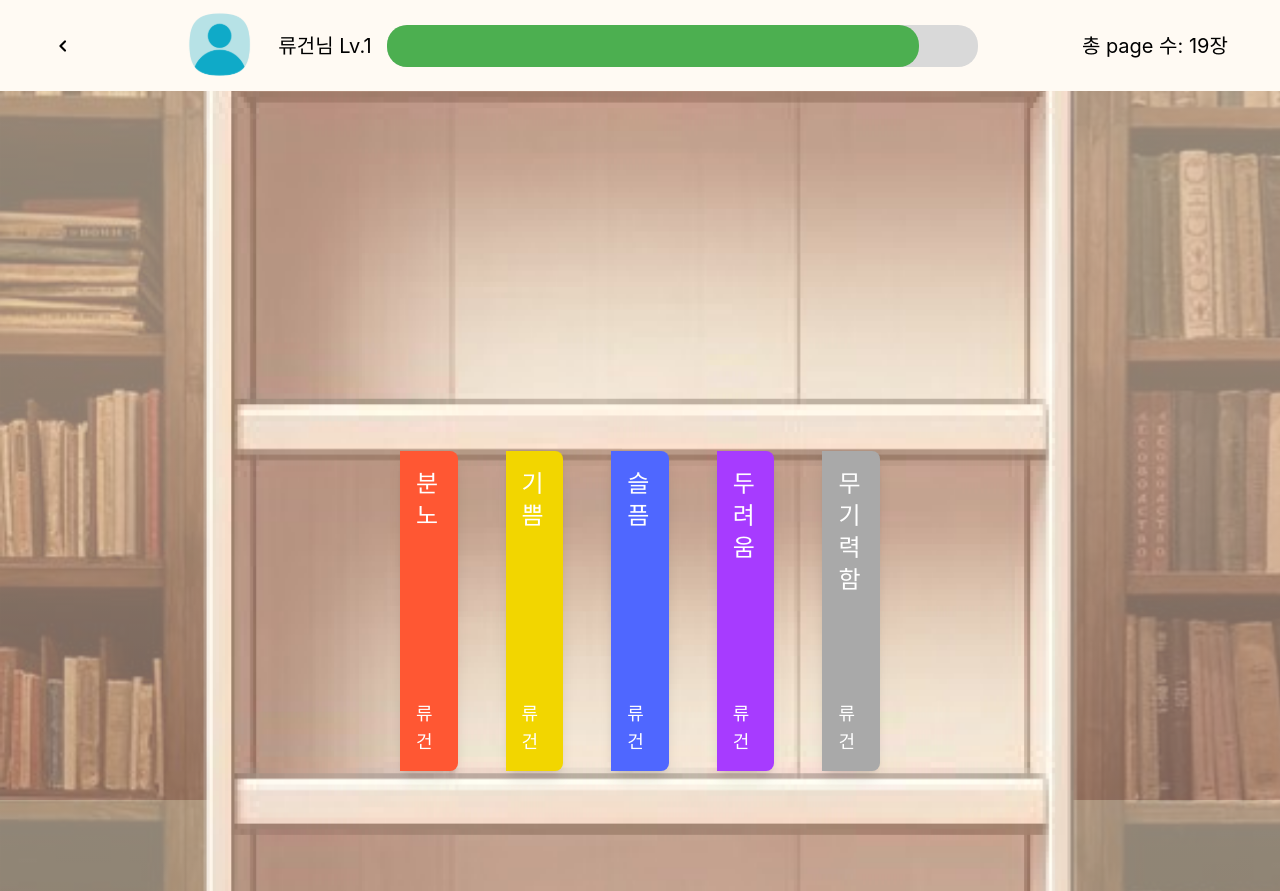
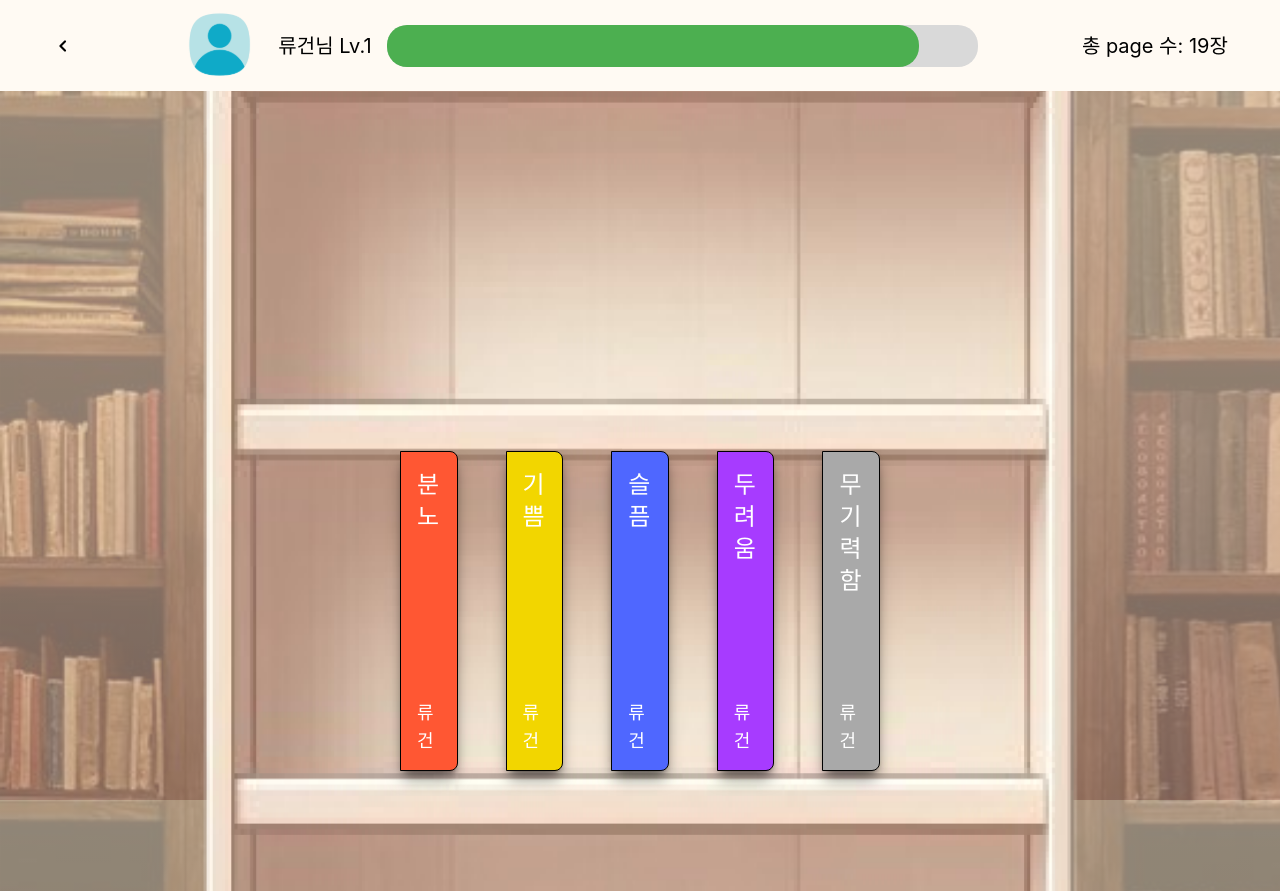
Before and after one commit to jinju-yang/COKOBALL-FRONT, a React (Create React App) app in the folder feel_in/: page /main in a window 1280 px wide. Built offline with nearby package versions, Linux system fonts and the light colour scheme; no server answers; what recoil-persist would draw is missing.

Commit message:
feat: api 연결

```diff
--- /dev/null
+++ b/feel_in/src/api/Get.js
@@ -0,0 +1,12 @@
+import axios from 'axios';
+
+const BASE_URL = process.env.REACT_APP_API_URL;
+
+export const diariesGet = async (emotionId) => {
+  try{
+    const response = await axios.get(`${BASE_URL}/api/diaries/${emotionId}`);
+    return response.data;
+  } catch (error) {
+    console.log(error);
+  }
+}
--- a/feel_in/src/components/BookSpine.js
+++ b/feel_in/src/components/BookSpine.js
@@ -1,6 +1,7 @@
 import React, { useState } from "react";
 import BookSound from '../assets/sounds/booksound.wav';
 import { Howl } from 'howler';
+import { useNavigate } from 'react-router-dom';
 
 function effectSound(src, volume = 1) {
   let sound;
@@ -12,16 +13,17 @@ function effectSound(src, volume = 1) {
   return sound;
 }
 
-const BookSpine = ({ bookname = "Test", author = "Author", color = "#A08375" }) => {
+const BookSpine = ({ bookname = "Test", author = "Author", color = "#A08375", id }) => {
   const [isClicked, setIsClicked] = useState(false);
   const [error, setError] = useState(null);
 
   const es = effectSound(BookSound, 1);
-
+  const navigate = useNavigate();
   const handleClick = () => {
     setIsClicked(true);
     setTimeout(() => setIsClicked(false), 300);
     es.play();
+    navigate(`/main/book/${id}`)
   };
 
   if (error) {
@@ -38,7 +40,7 @@ const BookSpine = ({ bookname = "Test", author = "Author", color = "#A08375" })
   return (
     <div
       style={{ backgroundColor: color }} // Set background color dynamically
-      className={`w-16 sm:w-20 md:w-24 h-72 sm:h-80 md:h-80 rounded-r-lg shadow-lg transform transition-all duration-300 ease-in-out ${
+      className={`w-16 sm:w-20 md:w-24 h-72 sm:h-80 md:h-80 rounded-r-lg shadow-lg transform transition-all duration-300 ease-in-out border-solid border border-black shadow-lg shadow-black/50 ${
         isClicked ? "scale-105" : "hover:scale-105"
       }`}
       onClick={handleClick}
--- a/feel_in/src/pages/BookDetailPage.js
+++ b/feel_in/src/pages/BookDetailPage.js
@@ -1,4 +1,4 @@
-import React, { useState } from 'react';
+import React, { useEffect, useState } from 'react';
 import styled from 'styled-components';
 import LeftArrowButton from '../components/Arrow/LeftArrowButton';
 import RightArrowButton from '../components/Arrow/RightArrowButton';
@@ -9,6 +9,8 @@ import StickyNote from '../components/StickyNote/StickyNote';
 import Modal from '../components/StickyNote/Modal';
 import { Howl } from 'howler';
 import BookSound from '../assets/sounds/booksound.wav';
+import {diariesGet} from '../api/Get';
+import {useParams} from "react-router-dom";
 
 const Container = styled.div`
     display: flex;
@@ -150,11 +152,13 @@ function BookDetailPage() {
     }
   ];
 
+  const params = useParams()
   const es = effectSound(BookSound, 1);
   const [modalOpen, setModalOpen] = useState(false);
   const [modalDate, setModalDate] = useState(null);
   const [modalContent, setModalContent] = useState("");
   const [currentIndex, setCurrentIndex] = useState(0);
+  const [diaries, setDiaries] = useState();
 
   const leftClickHandler = () => {
     es.play();
@@ -185,6 +189,12 @@ function BookDetailPage() {
     setModalOpen(false);
     setModalContent('');
   };
+
+  useEffect(() => {
+    const id = params.id;
+    const data = diariesGet(id);
+    setDiaries(data);
+  }, []);
 
   return (
     <Container>
--- a/feel_in/src/pages/MainPage.js
+++ b/feel_in/src/pages/MainPage.js
@@ -53,11 +53,11 @@ function MainPage() {
       <BodyContainer>
         <BookShelfImage />
         <BookShelfContainer>
-          <BookSpine bookname="분노" author='류건' color="#FF5733"/>
-          <BookSpine bookname="기쁨" author='류건' color="#F2D600"/>
-          <BookSpine bookname="슬픔" author='류건' color="#4F67FF"/>
-          <BookSpine bookname="두려움" author='류건' color="#A73BFF"/>
-          <BookSpine bookname="무기력함" author='류건' color="#A9A9A9"/>
+          <BookSpine bookname="분노" author='류건' color="#FF5733" id={3}/>
+          <BookSpine bookname="기쁨" author='류건' color="#F2D600" id={1}/>
+          <BookSpine bookname="슬픔" author='류건' color="#4F67FF" id={2}/>
+          <BookSpine bookname="두려움" author='류건' color="#A73BFF" id={5}/>
+          <BookSpine bookname="무기력함" author='류건' color="#A9A9A9" id={4}/>
         </BookShelfContainer>
       </BodyContainer>
     </Container>
```
Also changed, not shown: 1 other file (tests, documents, lock files or other folders).
